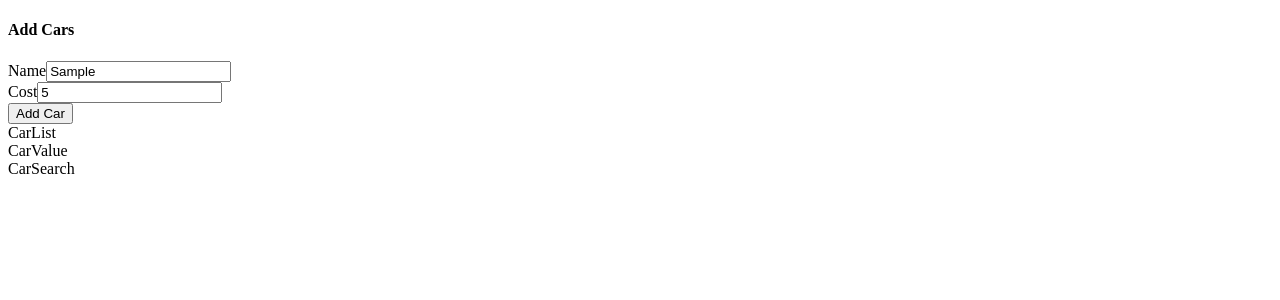
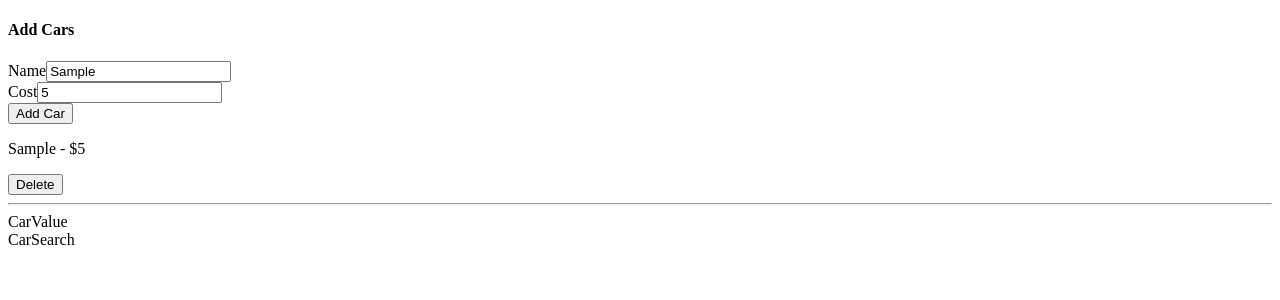
Before and after one commit to IsmayelAlam/practice_react, a React (Create React App) app in the folder react_practice009/: page / in a window 1280 px wide. Both pictures are taken after typing "Sample", "5" into the empty fields and a click on the button "Add Car". Shown: the top 300 px of the page. Built offline with nearby package versions, Linux system fonts and the light colour scheme.

Commit message:
add car remove funtion

```diff
--- a/react_practice009/src/Components/CarList.js
+++ b/react_practice009/src/Components/CarList.js
@@ -1,7 +1,34 @@
 import { useDispatch, useSelector } from "react-redux";
+import { removeCar } from "../store";
 
 function CarList() {
-  return <div>CarList</div>;
+  const dispatch = useDispatch();
+
+  const cars = useSelector((state) => state.cars.data);
+
+  const handleDelete = (car) => {
+    dispatch(removeCar(car.id));
+  };
+
+  const renderCars = cars.map((car) => {
+    return (
+      <div className="panel" key={car.id}>
+        <p>
+          {car.name} - ${car.cost}
+        </p>
+        <button className="button is-danger" onClick={() => handleDelete(car)}>
+          Delete
+        </button>
+      </div>
+    );
+  });
+
+  return (
+    <div>
+      {renderCars}
+      <hr />
+    </div>
+  );
 }
 
 export default CarList;
--- a/react_practice009/src/store/slices/carsSlice.js
+++ b/react_practice009/src/store/slices/carsSlice.js
@@ -4,7 +4,7 @@ const carSlice = createSlice({
   name: "car",
   initialState: {
     searchTerm: "",
-    cars: [],
+    data: [],
   },
   reducers: {
     changeSearchTerm(state, action) {
@@ -12,7 +12,7 @@ const carSlice = createSlice({
     },
 
     addCar(state, action) {
-      state.cars.push({
+      state.data.push({
         name: action.payload.name,
         cost: action.payload.cost,
         id: nanoid(),
@@ -20,7 +20,9 @@ const carSlice = createSlice({
     },
 
     removeCar(state, action) {
-      state.cars.filter((car) => car.id !== action.payload);
+      const update = state.data.filter((car) => car.id !== action.payload);
+
+      state.data = update;
     },
   },
 });
```
